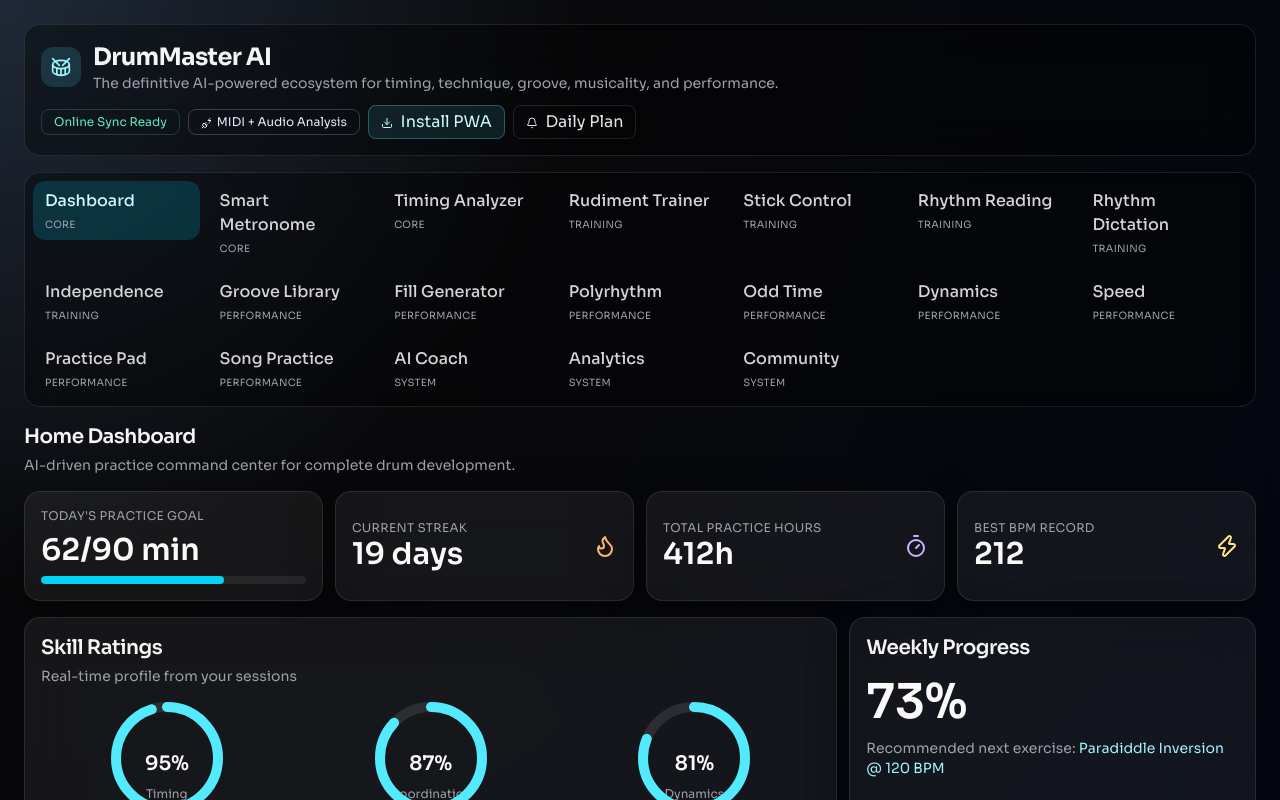
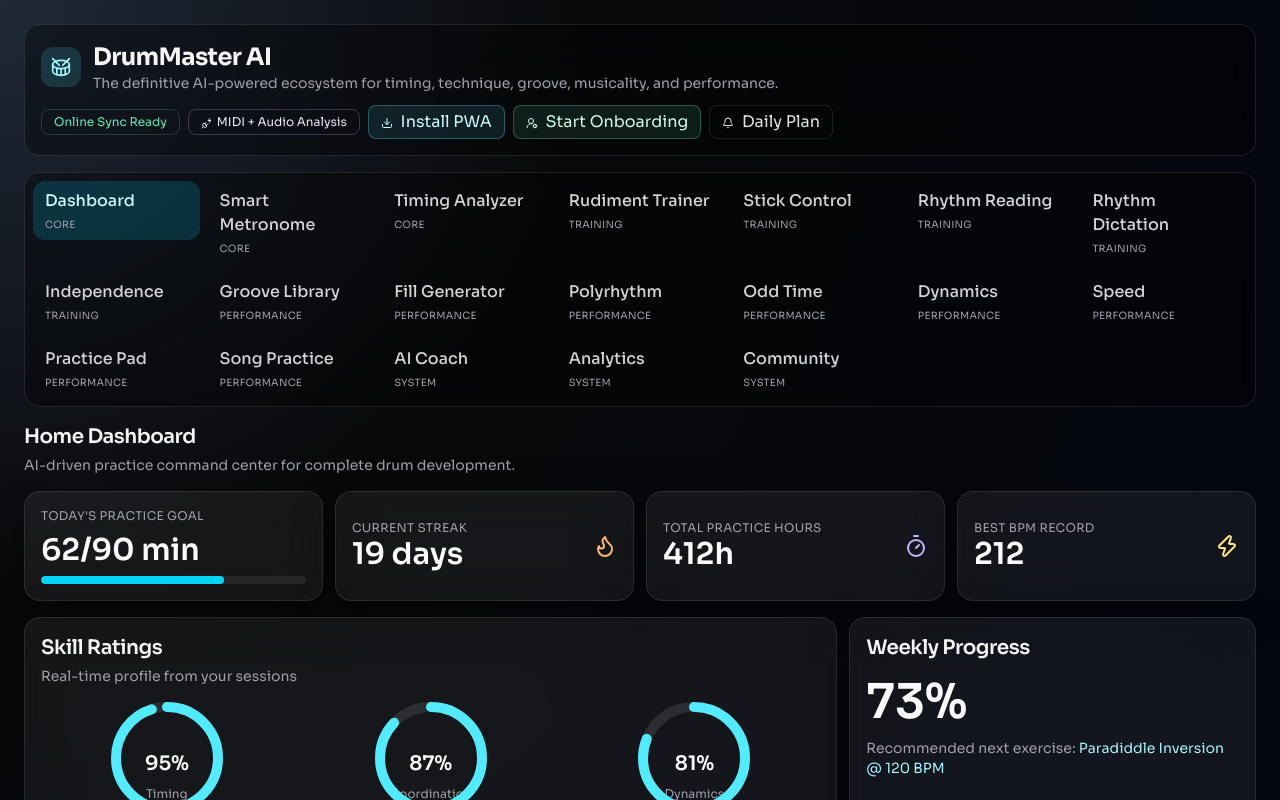
Before and after one commit to marcuman-git/DrumAI-masteration, a React (Vite) app: page / in a window 1280 px wide. Shown: the top 800 px of the page. Built offline with nearby package versions, Linux system fonts and the light colour scheme.

Commit message:
Add files via upload

```diff
--- a/src/app/App.tsx
+++ b/src/app/App.tsx
@@ -1,12 +1,14 @@
 import { Suspense, lazy, useEffect, useMemo, useState } from 'react'
 import { motion } from 'framer-motion'
-import { Bell, Drum, Download, PlugZap } from 'lucide-react'
+import { Bell, Drum, Download, PlugZap, UserRoundCog } from 'lucide-react'
 import { MODULE_CONTENT } from '../features/library/catalog'
 import { ModuleGridView } from '../features/library/ModuleGridView'
+import { loadUserProfile } from '../core/services/storage/userProfile'
 import { ModuleNav } from '../features/shell/ModuleNav'
+import { OnboardingModal } from '../features/onboarding/OnboardingModal'
 import { registerPlugin } from '../core/services/plugins/pluginRegistry'
 import { useAppStore } from '../core/store/useAppStore'
-import type { TrainingModuleId } from '../core/types/drumming'
+import type { TrainingModuleId, UserProfile } from '../core/types/drumming'
 import { ModuleErrorBoundary } from '../shared/components/ModuleErrorBoundary'
 
 type BeforeInstallPromptEvent = Event & {
@@ -118,6 +120,8 @@ export default function App() {
   const hydrate = useAppStore((state) => state.hydrate)
   const [installEvent, setInstallEvent] = useState<BeforeInstallPromptEvent | null>(null)
   const [online, setOnline] = useState(navigator.onLine)
+  const [showOnboarding, setShowOnboarding] = useState(false)
+  const [profile, setProfile] = useState<UserProfile | null>(null)
 
   useEffect(() => {
     void hydrate()
@@ -129,6 +133,13 @@ export default function App() {
       initialize: () => {
         // Plugin initialization hook for future third-party modules.
       },
+    })
+
+    void loadUserProfile().then((storedProfile) => {
+      setProfile(storedProfile)
+      if (!storedProfile) {
+        setShowOnboarding(true)
+      }
     })
   }, [hydrate])
 
@@ -187,6 +198,13 @@ export default function App() {
               >
                 <Download size={12} className="mr-1 inline" /> Install PWA
               </button>
+              <button
+                type="button"
+                onClick={() => setShowOnboarding(true)}
+                className="rounded-lg border border-emerald-300/30 bg-emerald-300/10 px-3 py-1 text-xs text-emerald-100"
+              >
+                <UserRoundCog size={12} className="mr-1 inline" /> {profile ? 'Edit Profile' : 'Start Onboarding'}
+              </button>
               <button type="button" className="rounded-lg border border-white/10 px-3 py-1 text-xs text-zinc-200">
                 <Bell size={12} className="mr-1 inline" /> Daily Plan
               </button>
@@ -208,6 +226,13 @@ export default function App() {
           </ModuleErrorBoundary>
         </motion.main>
       </div>
+
+      <OnboardingModal
+        open={showOnboarding}
+        initialProfile={profile}
+        onSaved={(nextProfile) => setProfile(nextProfile)}
+        onClose={() => setShowOnboarding(false)}
+      />
     </div>
   )
 }
```
